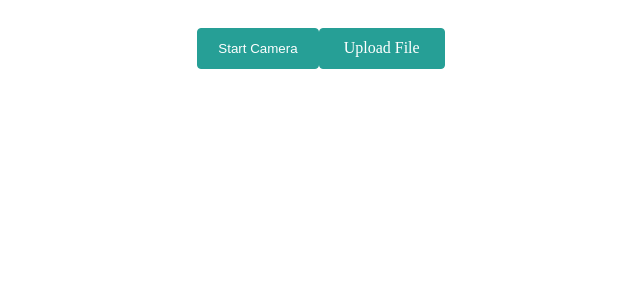
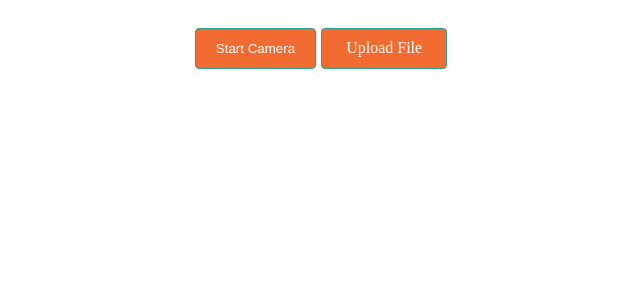
Before and after one commit to Smita-Rally/big5-extract-ui, an Angular app: page / in a window 1280 px wide. Shown: the top 300 px of the page, without its empty margins (319-959 px from the left). Built offline with nearby package versions, Linux system fonts and the light colour scheme.

Commit message:
minor form button style updates

```diff
--- a/src/app/app.component.css
+++ b/src/app/app.component.css
@@ -12,9 +12,9 @@ video {
     align-items: space-between;
 }
 
-button, .file-upload {
+button, .file-upload, .form-buttons {
     align-items: center;
-    background: #269f96;
+    background: #F26C32;
     border-radius: 4px;
     border: 1px solid #269f96;
     cursor: pointer;
@@ -26,6 +26,10 @@ button, .file-upload {
     transition: all .2s;
     color: #fff;
     margin: 20px 0;
+}
+
+.right-btn {
+  margin-left: 5px;
 }
 
 .container {
--- a/src/app/app.component.html
+++ b/src/app/app.component.html
@@ -3,7 +3,7 @@
 		<div class="buttons">
 			<button class="btn btn-primary" (click)="startCamera()">Start Camera</button>
       <input type="file" name="file" id="file" class="inputfile" (change)="onSelectFile($event)"/>
-      <label for="file" class="file-upload">Upload File</label>
+      <label for="file" class="file-upload right-btn">Upload File</label>
 		</div>
 		<div class="canvas-wrapper">
 			<video #video class="vid" autoplay width="300px" height="300px"></video>
--- a/src/app/form/form.component.html
+++ b/src/app/form/form.component.html
@@ -21,6 +21,8 @@
       <input type="text" id="employer" name="user_employer" [value]="formData[4]">
     </li>
   </ul>
-  <input type="reset" value="Reset">
-  <input type="submit" value="Submit">
+  <div class="buttons">
+    <input type="reset" value="Reset" class="form-buttons"/>
+    <input type="submit" value="Submit" class="form-buttons right-btn"/>
+  </div>
 </form>
--- a/src/app/form/form.component.ts
+++ b/src/app/form/form.component.ts
@@ -6,7 +6,7 @@ import { map, take, tap } from 'rxjs/operators';
 @Component({
     selector: 'app-form',
     templateUrl: './form.component.html',
-    styleUrls: ['./form.component.css']
+    styleUrls: ['../app.component.css', './form.component.css']
 })
 export class FormComponent implements OnInit {
 
```
